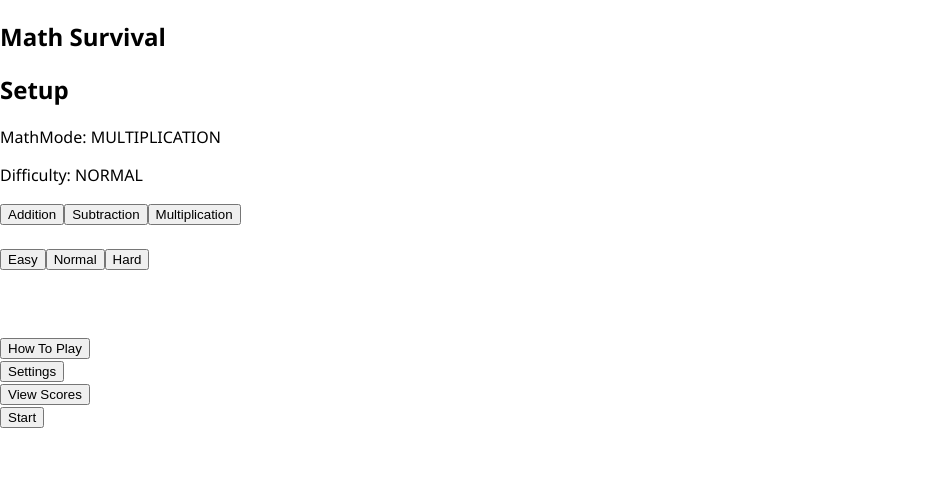
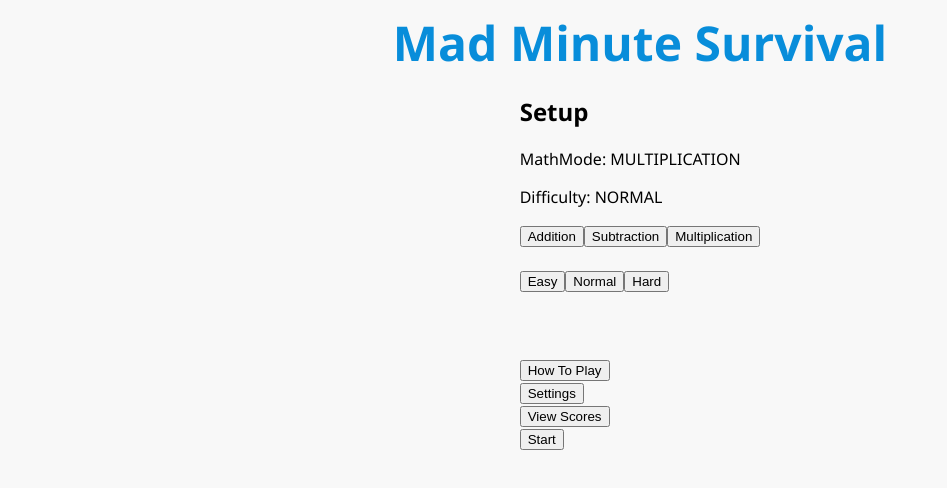
Before and after one commit to barretodanny/math-survival, a React (Vite) app: page / in a window 1280 px wide. Shown: the top 488 px of the page, without its empty margins (0-947 px from the left). Built offline with nearby package versions, Linux system fonts and the light colour scheme.

Commit message:
app styling

```diff
--- /dev/null
+++ b/src/App.module.css
@@ -0,0 +1,57 @@
+.container {
+  display: flex;
+  flex-direction: column;
+  justify-content: start;
+  align-items: center;
+  height: 100%;
+  width: 100%;
+  overflow-x: hidden;
+  overflow-y: overlay;
+}
+
+.bgLight {
+  background-color: #f8f8f8;
+}
+
+.bgDark {
+  background-color: #1c1c1c;
+}
+
+.heading {
+  margin: 0;
+  margin-top: 10px;
+  font-size: 3em;
+  user-select: none;
+}
+
+.headingDark {
+  color: rgb(12, 197, 253);
+}
+
+.headingLight {
+  color: rgb(8, 141, 218);
+}
+
+@media only screen and (max-width: 700px) {
+  .heading {
+    font-size: 2.5em;
+  }
+}
+
+@media only screen and (max-width: 500px) {
+  .heading {
+    font-size: 2em;
+  }
+}
+
+@media only screen and (max-width: 400px) {
+  .heading {
+    font-size: 1.8em;
+  }
+}
+
+@media only screen and (max-width: 350px) {
+  .heading {
+    font-size: 1.5em;
+  }
+}
--- a/src/App.tsx
+++ b/src/App.tsx
@@ -1,13 +1,27 @@
 import { useAppSelector } from "./app/hooks";
 import { selectUIScreen } from "./features/ui/ui-slice";
 import { determineUIScreenContent } from "./features/ui/ui";
+import { selectDarkModeSetting } from "./features/settings/settings-slice";
+
+import styles from "./App.module.css";
 
 function App() {
   const screen = useAppSelector(selectUIScreen);
+  const darkMode = useAppSelector(selectDarkModeSetting);
 
   return (
-    <div>
-      <h2>Math Survival</h2>
+    <div
+      className={`${styles.container} ${
+        darkMode ? `${styles.bgDark}` : `${styles.bgLight}`
+      }`}
+    >
+      <h2
+        className={`${styles.heading} ${
+          darkMode ? `${styles.headingDark}` : `${styles.headingLight}`
+        }`}
+      >
+        Mad Minute Survival
+      </h2>
       {determineUIScreenContent(screen)}
     </div>
   );
```
